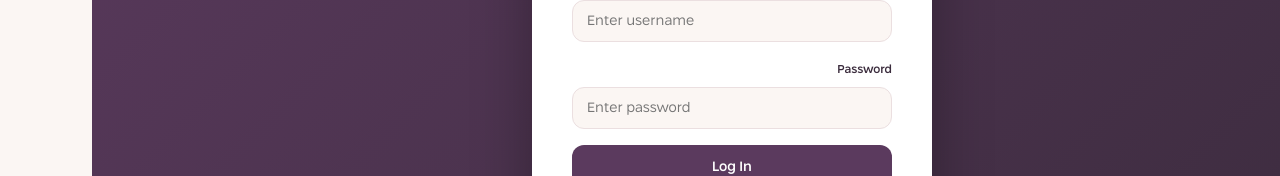
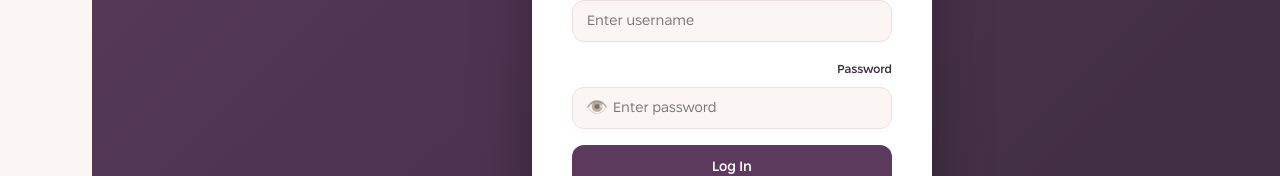
Before and after one commit to Tomer007/-connection-point-short-course, a React (Vite) app: page /admin in a window 1280 px wide. Shown: the part 365-541 px from the top of the page. Built offline with nearby package versions, Linux system fonts and the light colour scheme; no server answers.

Commit message:
feat: add show/hide password toggle on admin login

```diff
--- a/src/admin.css
+++ b/src/admin.css
@@ -76,6 +76,33 @@
   outline: none;
   border-color: var(--plum);
   box-shadow: 0 0 0 3px rgba(91, 58, 94, 0.1);
+}
+
+.admin-password-wrap {
+  position: relative;
+  display: flex;
+  align-items: center;
+}
+.admin-password-wrap input {
+  width: 100%;
+  padding-inline-start: 40px;
+}
+.admin-password-toggle {
+  position: absolute;
+  left: 10px;
+  top: 50%;
+  transform: translateY(-50%);
+  border: none;
+  background: none;
+  cursor: pointer;
+  font-size: 1.1rem;
+  padding: 4px;
+  line-height: 1;
+  opacity: 0.6;
+  transition: opacity 0.15s;
+}
+.admin-password-toggle:hover {
+  opacity: 1;
 }
 
 .admin-error {
--- a/src/components/admin/AdminLogin.jsx
+++ b/src/components/admin/AdminLogin.jsx
@@ -4,6 +4,7 @@ import { adminLogin } from '../../services/adminAuth.js'
 export default function AdminLogin({ onLoginSuccess }) {
   const [username, setUsername] = useState('')
   const [password, setPassword] = useState('')
+  const [showPassword, setShowPassword] = useState(false)
   const [error, setError] = useState('')
   const [loading, setLoading] = useState(false)
 
@@ -51,15 +52,25 @@ export default function AdminLogin({ onLoginSuccess }) {
 
           <div className="admin-field">
             <label htmlFor="admin-password">Password</label>
+            <div className="admin-password-wrap">
               <input
                 id="admin-password"
-              type="password"
+                type={showPassword ? 'text' : 'password'}
                 value={password}
                 onChange={(e) => setPassword(e.target.value)}
                 placeholder="Enter password"
                 autoComplete="current-password"
                 disabled={loading}
               />
+              <button
+                type="button"
+                className="admin-password-toggle"
+                onClick={() => setShowPassword((v) => !v)}
+                aria-label={showPassword ? 'Hide password' : 'Show password'}
+              >
+                {showPassword ? '🙈' : '👁️'}
+              </button>
+            </div>
           </div>
 
           {error && <p className="admin-error">{error}</p>}
```
Lines whose indentation alone changed are shown as unchanged.
